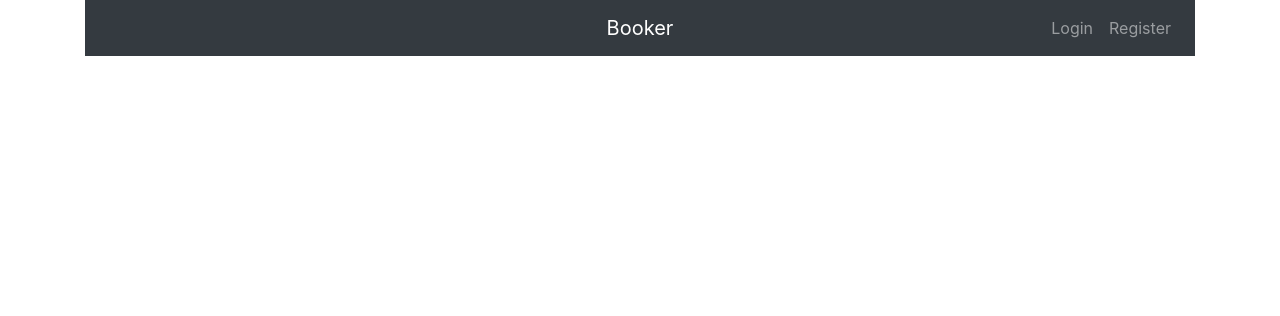
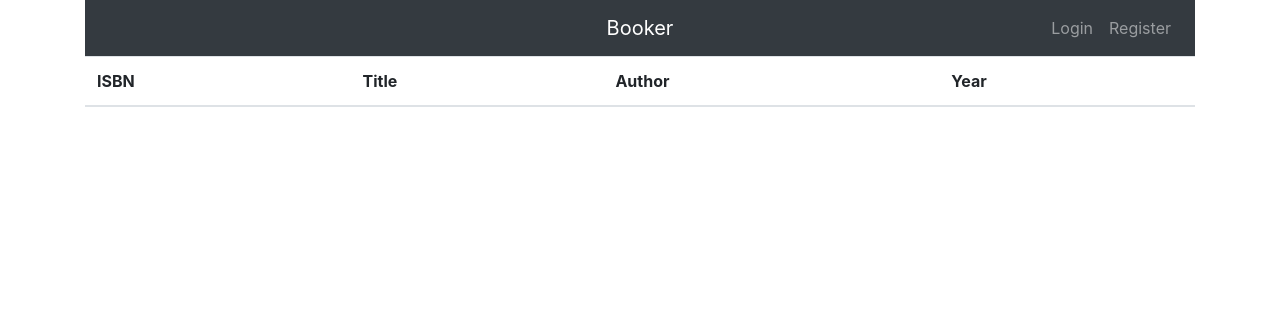
Before and after one commit to AlexanderKruk/Project1, a Flask app: page / in a window 1280 px wide. Shown: the top 316 px of the page. Run offline with Flask 2, Linux system fonts and the light colour scheme; lists and menus that the app fills with data are empty; some libraries are stand-ins or nearby versions.

Commit message:
Fix some bugs

```diff
--- a/application.py
+++ b/application.py
@@ -58,9 +58,13 @@ def book(book_id):
             # get info from database books
             goodreads_rating = db.execute("SELECT review_count, average_score FROM books WHERE id = :id", {"id": book_id}).fetchone()
 
+        reviews = db.execute("SELECT * FROM book_review WHERE book_id = :book_id",{"book_id": book_id}).fetchall()
+
 
     # add or rewrite review
     if request.method == "POST":
+
+        # check if textarea and radio buttons is empty
         if not request.form.get("textreview"):
             flash("Write review")
         elif not request.form.get("rating"):
@@ -68,24 +72,24 @@ def book(book_id):
         else:
 
             # check if review allready exist
-            check = db.execute("SELECT * FROM book_review WHERE users_id = :user_id AND books_id = :books_id",
-                                {"user_id": session["user_id"], "books_id": book_id}).fetchone()
+            check = db.execute("SELECT * FROM book_review WHERE user_id = :user_id AND book_id = :book_id",
+                                {"user_id": session["user_id"], "book_id": book_id}).fetchone()
 
             # if review not exist add
             if check is None:
-                db.execute("INSERT INTO book_review (books_id, users_id, review, rating) VALUES (:books_id, :users_id, :review, :rating)",
-                            {"books_id": book_id, "users_id": session["user_id"], "review": request.form.get("textreview"), "rating": request.form.get("rating")})
+                db.execute("INSERT INTO book_review (book_id, user_id, review, rating) VALUES (:book_id, :user_id, :review, :rating)",
+                            {"book_id": book_id, "user_id": session["user_id"], "review": request.form.get("textreview"), "rating": request.form.get("rating")})
             # if review exist update
             else:
-                db.execute("UPDATE book_review SET review = :review, rating = :rating WHERE users_id = :users_id AND books_id = :books_id",
-                            {"books_id": book_id, "users_id": session["user_id"], "review": request.form.get("textreview"), "rating": request.form.get("rating")})
+                db.execute("UPDATE book_review SET review = :review, rating = :rating WHERE user_id = :user_id AND book_id = :book_id",
+                            {"book_id": book_id, "user_id": session["user_id"], "review": request.form.get("textreview"), "rating": request.form.get("rating")})
             db.commit()
 
-        return redirect(url_for('book', book_id=book_id, goodreads=goodreads_rating))
+        return redirect(url_for('book', book_id=book_id))
 
-    return render_template("book.html", book_info=book_info, goodreads=goodreads_rating)
+    return render_template("book.html", book_info=book_info, goodreads=goodreads_rating, reviews=reviews)
 
-
+# read ration info from goodreads
 def goodreads(isbn):
      res = requests.get("https://www.goodreads.com/book/review_counts.json", params={"key": "wyUAf9Zan5pPcljtfThxGg", "isbns": isbn})
      res_json = res.json()
--- a/templates/index.html
+++ b/templates/index.html
@@ -1,9 +1,24 @@
 {% extends "layout.html" %}
 
 {% block body %}
-<ul>
+<table class="table table-hover">
+  <thead>
+    <tr>
+      <th scope="col">ISBN</th>
+      <th scope="col">Title</th>
+      <th scope="col">Author</th>
+      <th scope="col">Year</th>
+    </tr>
+  </thead>
+  <tbody>
     {% for item in search_result %}
-    <li>{{ item.isbn }},<a href="{{ url_for('book', book_id = item.id) }}">{{ item.title }}</a>, {{ item.author }}, {{ item.year}}</li>
+    <tr>
+      <td>{{ item.isbn }}</td>
+      <td><a href="{{ url_for('book', book_id = item.id) }}">{{ item.title }}</a></td>
+      <td>{{ item.author }}</td>
+      <td>{{ item.year }}</td>
+    </tr>
     {% endfor %}
-</ul>
+  </tbody>
+</table>
 {% endblock %}
```
